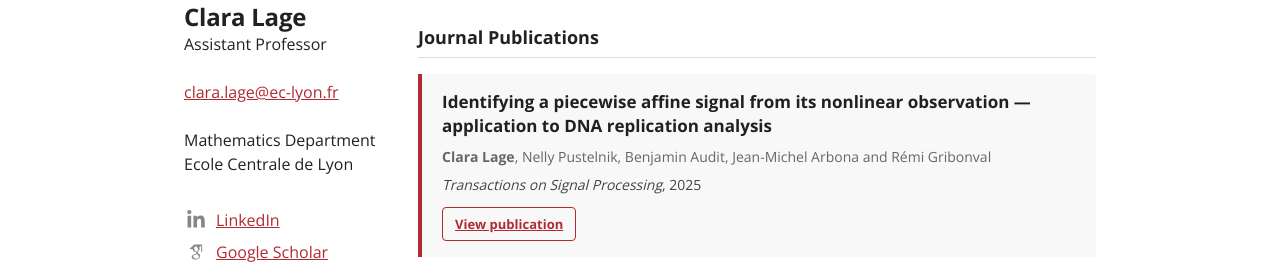
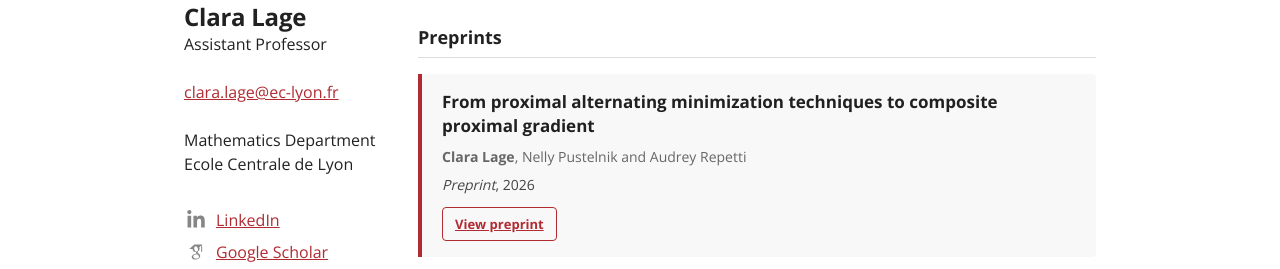
Before and after one commit to claramlage/website, a plain HTML site: page publications.html in a window 1280 px wide. Shown: the part 510-779 px from the top of the page. Drawn offline with nearby package versions, Linux system fonts and the light colour scheme; some packages are replaced by stand-ins of ours.

Commit message:
Add preprints section to publications.html
Added a new section for preprints with details of a specific preprint publication.

```diff
--- a/publications.html
+++ b/publications.html
@@ -627,6 +627,18 @@
                 <div class="theme-block">
                   <div dir="auto">
 
+                    <h3 class="pub-section-title">Preprints</h3>
+
+                    <article class="pub-card">
+                      <h3 class="pub-card__title">From proximal alternating minimization techniques to composite proximal gradient</h3>
+                      <p class="pub-card__authors"><strong>Clara Lage</strong>,
+                        Nelly Pustelnik and Audrey Repetti</p>
+                      <p class="pub-card__journal"><em>Preprint</em>, 2026</p>
+                      <a class="pub-card__link"
+                        href="https://hal.science/hal-05767932"
+                        target="_blank" rel="nofollow">View preprint</a>
+                    </article>
+
                     <h3 class="pub-section-title">Journal Publications</h3>
 
                     <article class="pub-card">
```
